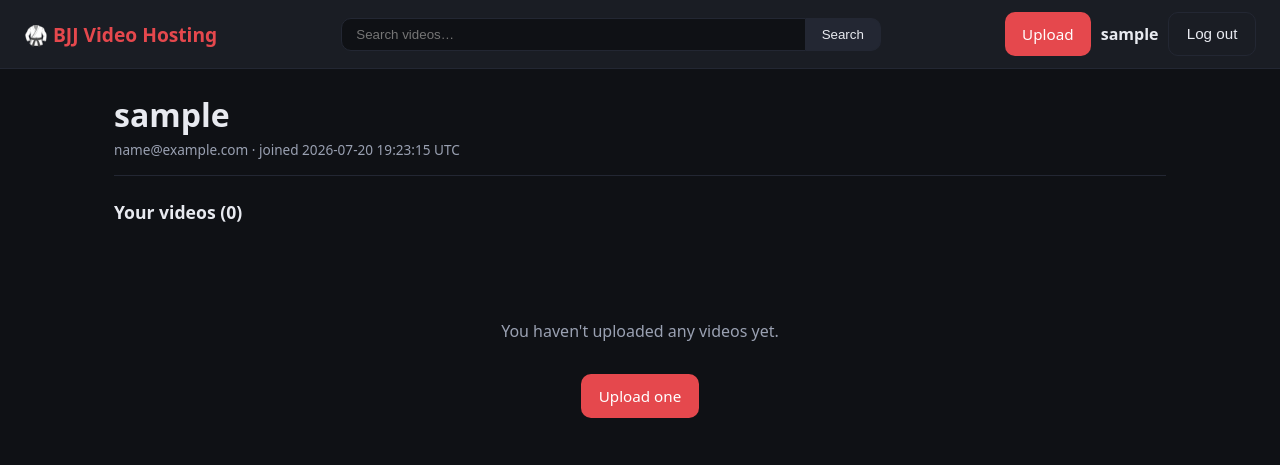
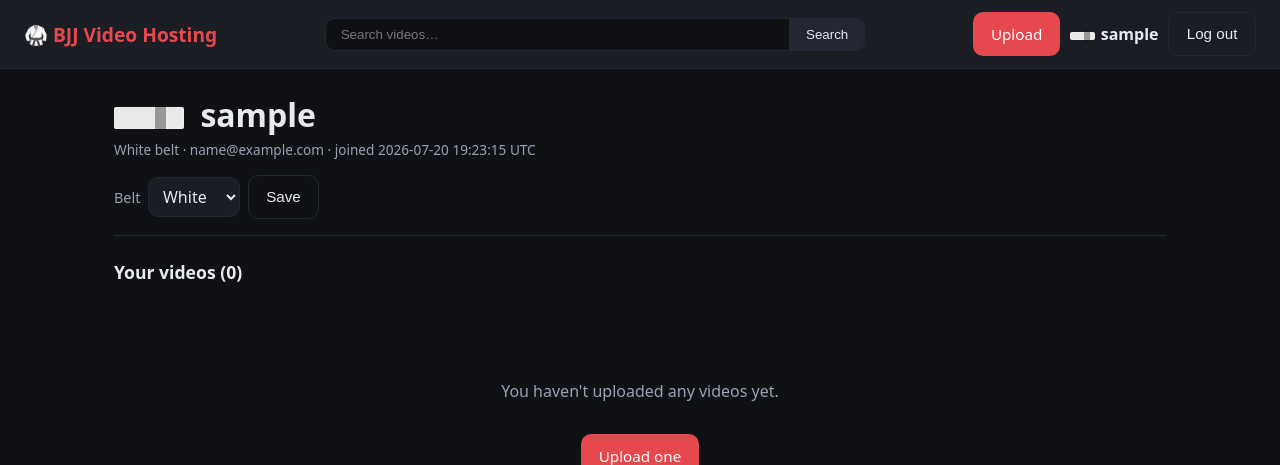
Before and after one commit to dgc20/VideoHostingSite, a Flask app: page /account in a window 1280 px wide. Shown: the top 465 px of the page. Run offline with Flask 3, Linux system fonts and the light colour scheme; the visitor is signed in with stand-in values (Sample User, id 1); data comes from the database, SQL or seed files in the repository; data that the repository does not hold is empty; some libraries are stand-ins or nearby versions.

Commit message:
Add BJJ belts to user profiles with an icon next to their name
- users.belt column (white/blue/purple/brown/black), default white, with a
  users-table migration; existing users become white belts
- Account page shows the belt and a dropdown to change it (POST /account/belt,
  validated against the allowed belts, login-required + CSRF)
- Small CSS belt icon (colored bar + knot; black belt carries a red bar)
  rendered via a Jinja macro next to the user's name on their profile,
  comments, video credits (watch + grid), and the header
- Belt loaded with the session user and joined into the comment/video queries

Co-Authored-By: Claude Fable 5 <noreply@anthropic.com>
Claude-Session: https://claude.ai/code/session_014kRT7HHMTTznKD5WqNN3wi

```diff
--- a/app.py
+++ b/app.py
@@ -35,6 +35,8 @@ import processing
 import storage as storage_module
 
 ALLOWED_EXTENSIONS = {".mp4", ".webm", ".ogg", ".ogv", ".mov", ".m4v"}
+# BJJ adult belt progression, in order.
+BELTS = ("white", "blue", "purple", "brown", "black")
 
 # Azure App Service persists /home across restarts; use it when available so
 # the SQLite database and local uploads survive redeploys.
@@ -82,7 +84,11 @@ app.before_request(auth.check_csrf)
 
 @app.context_processor
 def inject_globals():
-    return {"current_user": g.get("user"), "csrf_token": auth.get_csrf_token}
+    return {
+        "current_user": g.get("user"),
+        "csrf_token": auth.get_csrf_token,
+        "BELTS": BELTS,
+    }
 
 
 def _allowed(filename):
@@ -251,13 +257,27 @@ def account():
     return render_template("account.html", videos=videos)
 
 
+@app.route("/account/belt", methods=["POST"])
+@auth.login_required
+def set_belt():
+    belt = request.form.get("belt", "").strip().lower()
+    if belt not in BELTS:
+        flash("Please pick a valid belt.", "error")
+        return redirect(url_for("account"))
+    conn = db.get_db()
+    conn.execute("UPDATE users SET belt = ? WHERE id = ?", (belt, g.user["id"]))
+    conn.commit()
+    flash(f"Belt updated to {belt}.", "success")
+    return redirect(url_for("account"))
+
+
 @app.route("/")
 def index():
     q = request.args.get("q", "").strip()
     conn = db.get_db()
     base = (
-        "SELECT v.*, u.username AS uploader FROM videos v"
-        " LEFT JOIN users u ON u.id = v.user_id"
+        "SELECT v.*, u.username AS uploader, u.belt AS uploader_belt"
+        " FROM videos v LEFT JOIN users u ON u.id = v.user_id"
     )
     if q:
         videos = conn.execute(
@@ -351,8 +371,8 @@ def upload():
 def watch(video_id):
     conn = db.get_db()
     video = conn.execute(
-        "SELECT v.*, u.username AS uploader FROM videos v"
-        " LEFT JOIN users u ON u.id = v.user_id WHERE v.id = ?",
+        "SELECT v.*, u.username AS uploader, u.belt AS uploader_belt"
+        " FROM videos v LEFT JOIN users u ON u.id = v.user_id WHERE v.id = ?",
         (video_id,),
     ).fetchone()
     if video is None:
@@ -370,7 +390,7 @@ def watch(video_id):
             src = url_for("media", video_id=video_id)
     is_owner = g.user is not None and g.user["id"] == video["user_id"]
     comments = conn.execute(
-        "SELECT c.id, c.body, c.created_at, c.user_id, u.username"
+        "SELECT c.id, c.body, c.created_at, c.user_id, u.username, u.belt"
         " FROM comments c JOIN users u ON u.id = c.user_id"
         " WHERE c.video_id = ? ORDER BY c.created_at DESC, c.rowid DESC",
         (video_id,),
--- a/auth.py
+++ b/auth.py
@@ -47,7 +47,7 @@ def load_logged_in_user():
         g.user = None
         return
     g.user = db.get_db().execute(
-        "SELECT id, username, email, created_at FROM users WHERE id = ?",
+        "SELECT id, username, email, created_at, belt FROM users WHERE id = ?",
         (user_id,),
     ).fetchone()
     if g.user is None:
--- a/db.py
+++ b/db.py
@@ -8,7 +8,8 @@ CREATE TABLE IF NOT EXISTS users (
     username      TEXT NOT NULL UNIQUE,
     email         TEXT NOT NULL UNIQUE,
     password_hash TEXT NOT NULL,
-    created_at    TEXT NOT NULL DEFAULT (datetime('now'))
+    created_at    TEXT NOT NULL DEFAULT (datetime('now')),
+    belt          TEXT NOT NULL DEFAULT 'white'
 );
 
 CREATE TABLE IF NOT EXISTS videos (
@@ -54,7 +55,21 @@ def close_db(_exc=None):
 
 
 def _migrate(db):
-    """Bring an existing database up to the current schema.
+    """Bring an existing database up to the current schema."""
+    _migrate_users(db)
+    _migrate_videos(db)
+
+
+def _migrate_users(db):
+    columns = {row[1] for row in db.execute("PRAGMA table_info(users)")}
+    if "belt" not in columns:
+        db.execute(
+            "ALTER TABLE users ADD COLUMN belt TEXT NOT NULL DEFAULT 'white'"
+        )
+
+
+def _migrate_videos(db):
+    """Bring the videos table up to the current schema.
 
     Columns are added first, then indexes are (re)created — never the other
     way round. An index in SCHEMA would run inside executescript() *before*
--- a/static/styles.css
+++ b/static/styles.css
@@ -96,6 +96,47 @@ a {
 .user-nav .who { color: var(--text); font-weight: 600; }
 .user-nav .who:hover { color: var(--accent); }
 form.inline { display: inline; margin: 0; }
+
+/* BJJ belt icon: a colored bar with a darker "knot" wrap near one end. */
+.belt {
+  display: inline-block;
+  width: 1.6em;
+  height: 0.5em;
+  border-radius: 2px;
+  position: relative;
+  vertical-align: middle;
+  margin-right: 0.35em;
+  border: 1px solid rgba(255, 255, 255, 0.22);
+}
+.belt::after {
+  content: "";
+  position: absolute;
+  top: -2px;
+  bottom: -2px;
+  left: 58%;
+  width: 0.34em;
+  border-radius: 1px;
+  background: rgba(0, 0, 0, 0.5);
+}
+.belt-white  { background: #e9e9ea; }
+.belt-white::after { background: rgba(0, 0, 0, 0.35); }
+.belt-blue   { background: #2f6fed; }
+.belt-purple { background: #8b46d6; }
+.belt-brown  { background: #6b4226; }
+.belt-black  { background: #101012; }
+.belt-black::after { background: #e5484d; }  /* black belts carry a red bar */
+h1 .belt { width: 2.2em; height: 0.7em; margin-right: 0.5em; }
+
+.belt-form { display: flex; align-items: center; gap: 0.5rem; margin-top: 1rem; }
+.belt-form label { color: var(--muted); font-size: 0.9rem; }
+.belt-form select {
+  padding: 0.45rem 0.6rem;
+  border: 1px solid var(--surface-2);
+  border-radius: var(--radius);
+  background: var(--surface);
+  color: var(--text);
+  font: inherit;
+}
 
 .account-head { border-bottom: 1px solid var(--surface-2); padding-bottom: 1rem; margin-bottom: 1.5rem; }
 .account-head h1 { margin: 0 0 0.25rem; }
--- /dev/null
+++ b/templates/_macros.html
@@ -0,0 +1,6 @@
+{# A small BJJ belt icon. `color` is one of white/blue/purple/brown/black. #}
+{% macro belt(color) %}
+  {%- set c = (color or 'white')|lower -%}
+  <span class="belt belt-{{ c }}" role="img"
+        title="{{ c|capitalize }} belt" aria-label="{{ c|capitalize }} belt"></span>
+{%- endmacro %}
--- a/templates/account.html
+++ b/templates/account.html
@@ -1,9 +1,23 @@
 {% extends "base.html" %}
+{% from "_macros.html" import belt %}
 {% block title %}{{ current_user['username'] }} — BJJ Video Hosting{% endblock %}
 {% block content %}
   <div class="account-head">
-    <h1>{{ current_user['username'] }}</h1>
-    <p class="meta">{{ current_user['email'] }} · joined {{ current_user['created_at'] }} UTC</p>
+    <h1>{{ belt(current_user['belt']) }}{{ current_user['username'] }}</h1>
+    <p class="meta">
+      {{ current_user['belt']|capitalize }} belt ·
+      {{ current_user['email'] }} · joined {{ current_user['created_at'] }} UTC
+    </p>
+    <form class="belt-form" method="post" action="{{ url_for('set_belt') }}">
+      <input type="hidden" name="csrf_token" value="{{ csrf_token() }}">
+      <label for="belt-select">Belt</label>
+      <select id="belt-select" name="belt">
+        {% for b in BELTS %}
+          <option value="{{ b }}" {{ 'selected' if b == current_user['belt'] }}>{{ b|capitalize }}</option>
+        {% endfor %}
+      </select>
+      <button class="btn btn-ghost" type="submit">Save</button>
+    </form>
   </div>
 
   <h2 class="section-title">Your videos ({{ videos|length }})</h2>
--- a/templates/base.html
+++ b/templates/base.html
@@ -25,7 +25,7 @@
     <nav class="user-nav">
       {% if current_user %}
         <a class="btn btn-primary" href="{{ url_for('upload') }}">Upload</a>
-        <a class="who" href="{{ url_for('account') }}">{{ current_user['username'] }}</a>
+        <a class="who" href="{{ url_for('account') }}">{% from "_macros.html" import belt %}{{ belt(current_user['belt']) }}{{ current_user['username'] }}</a>
         <form method="post" action="{{ url_for('logout') }}" class="inline">
           <input type="hidden" name="csrf_token" value="{{ csrf_token() }}">
           <button type="submit" class="btn btn-ghost">Log out</button>
--- a/templates/index.html
+++ b/templates/index.html
@@ -1,4 +1,5 @@
 {% extends "base.html" %}
+{% from "_macros.html" import belt %}
 {% block title %}BJJ Video Hosting — Browse{% endblock %}
 {% block content %}
   {% if q %}<p class="results-note">Results for “{{ q }}” ({{ videos|length }})</p>{% endif %}
@@ -17,7 +18,7 @@
               {% else %}
                 {{ v['views'] }} view{{ '' if v['views'] == 1 else 's' }}
               {% endif %}
-              {% if v['uploader'] %}· {{ v['uploader'] }}{% endif %}
+              {% if v['uploader'] %}· {{ belt(v['uploader_belt']) }}{{ v['uploader'] }}{% endif %}
             </p>
           </div>
         </a>
--- a/templates/watch.html
+++ b/templates/watch.html
@@ -1,4 +1,5 @@
 {% extends "base.html" %}
+{% from "_macros.html" import belt %}
 {% block title %}{{ video['title'] }} — BJJ Video Hosting{% endblock %}
 {% block head %}
   {% if video['status'] == 'processing' %}
@@ -27,7 +28,7 @@
     <h1>{{ video['title'] }}</h1>
     <p class="meta">
       {{ video['views'] }} view{{ '' if video['views'] == 1 else 's' }}
-      {% if video['uploader'] %}· by {{ video['uploader'] }}{% endif %}
+      {% if video['uploader'] %}· by {{ belt(video['uploader_belt']) }}{{ video['uploader'] }}{% endif %}
       · uploaded {{ video['uploaded_at'] }} UTC
       · {{ video['size_bytes'] | filesize }}
     </p>
@@ -58,7 +59,7 @@
       {% for c in comments %}
         <div class="comment">
           <div class="comment-head">
-            <span class="comment-author">{{ c['username'] }}</span>
+            <span class="comment-author">{{ belt(c['belt']) }}{{ c['username'] }}</span>
             <span class="comment-time">{{ c['created_at'] }} UTC</span>
             {% if current_user and current_user['id'] == c['user_id'] %}
               <form method="post" class="inline"
```
Also changed, not shown: README.md.
